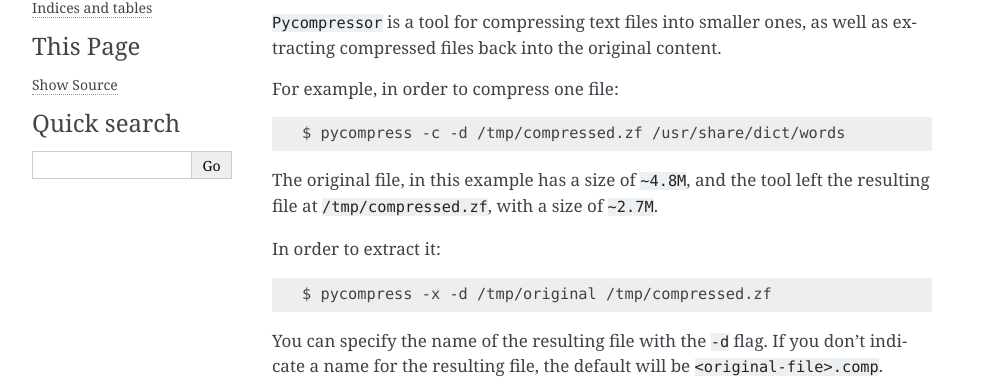
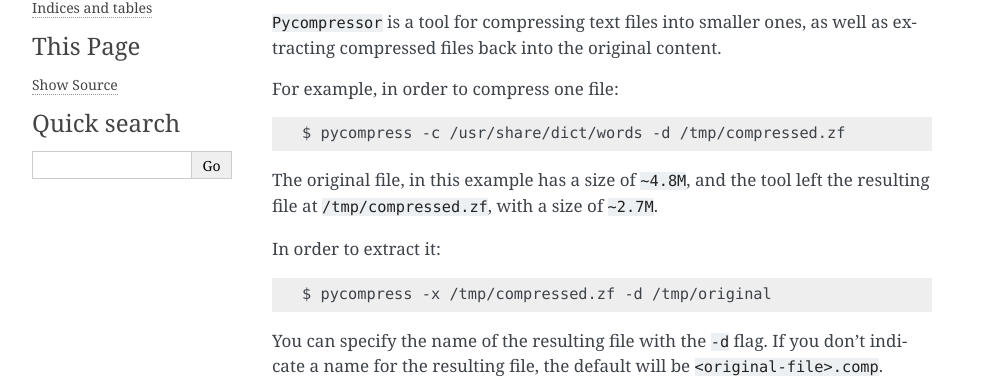
Before and after one commit to rmariano/compr, a Sphinx documentation site: the page built from doc/index.rst, in a window 1280 px wide. Shown: the part 118-510 px from the top of the page, without its empty margins (148-1141 px from the left). Built offline with Sphinx 7.4.7, drawn with Linux system fonts in a browser that asks for light colours; the version number is read from the project's files by our own code.

Commit message:
fix-doc: Update cli examples

```diff
--- a/doc/index.rst
+++ b/doc/index.rst
@@ -22,7 +22,7 @@ For example, in order to compress one file:
 
 .. code:: bash
 
-    $ pycompress -c -d /tmp/compressed.zf /usr/share/dict/words
+    $ pycompress -c /usr/share/dict/words -d /tmp/compressed.zf
 
 The original file, in this example has a size of ``~4.8M``, and the tool left
 the resulting file at ``/tmp/compressed.zf``, with a size of ``~2.7M``.
@@ -31,7 +31,7 @@ In order to extract it:
 
 .. code:: bash
 
-    $ pycompress -x -d /tmp/original /tmp/compressed.zf
+    $ pycompress -x /tmp/compressed.zf -d /tmp/original
 
 You can specify the name of the resulting file with the ``-d`` flag. If you
 don't indicate a name for the resulting file, the default will be
--- a/doc/using-the-cli.rst
+++ b/doc/using-the-cli.rst
@@ -24,7 +24,7 @@ file named ``words.comp``.
 You can change the name of the resulting file, by passing the `-d`
 (destination) flag, like in::
 
-    $ pycompress -c -d /tmp/compressed.zf /usr/share/dict/words
+    $ pycompress -c /usr/share/dict/words -d /tmp/compressed.zf
 
 In this case the resulting file (after compressed) will be
 ``/tmp/compressed.zf``.
@@ -45,7 +45,7 @@ being applied. In this case, it would be ``compressed.zf.extr``.
 You can also indicate the name of the destination file, again with the ``-d``
 parameter::
 
-    $ pycompress -x -d /tmp/original /tmp/compressed.zf
+    $ pycompress -x /tmp/compressed.zf -d /tmp/original
 
 The destination file in this case, indicates that after extracted the file is
 written in ``/tmp/original``.
```
